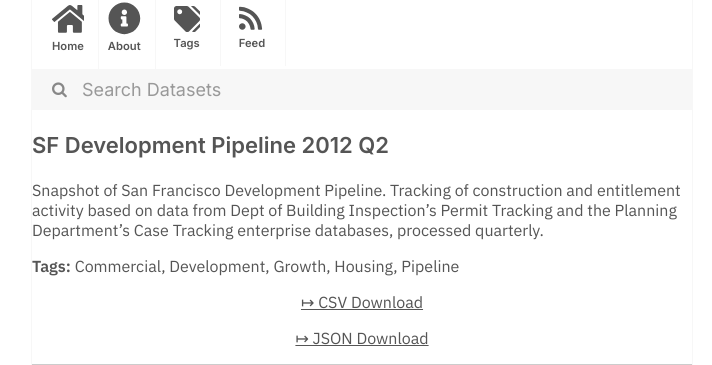
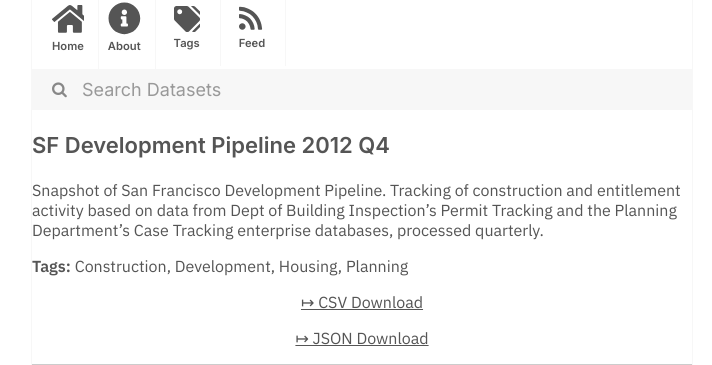
Before and after one commit to dayda-entities/city-of-san-francisco, a Jekyll site: the page built from _posts/2020-11-10-sf-development-pipeline-2012-q.md, in a window 1280 px wide. Shown: the part 216-581 px from the top of the page, without its empty margins (278-990 px from the left). Built offline with Jekyll 4.4.1, drawn with Linux system fonts in a browser that asks for light colours.

```diff
--- a/_posts/2020-11-10-sf-development-pipeline-2012-q.md
+++ b/_posts/2020-11-10-sf-development-pipeline-2012-q.md
@@ -1,19 +1,18 @@
 ---
-title: SF Development Pipeline 2012 Q2
-created: '2020-11-10T16:56:58.558109'
-modified: '2020-11-10T16:56:58.558119'
+title: SF Development Pipeline 2012 Q4
+created: '2020-11-10T16:56:21.331633'
+modified: '2020-11-10T16:56:21.331646'
 state: active
 type: dataset
 tags:
-  - Commercial
+  - Construction
   - Development
-  - Growth
   - Housing
-  - Pipeline
+  - Planning
 groups:
   - Local Government
-csv_url: 'https://data.sfgov.org/api/views/ugxk-ztb8/rows.csv?accessType=DOWNLOAD'
-json_url: 'https://data.sfgov.org/api/views/ugxk-ztb8/rows.json?accessType=DOWNLOAD'
+csv_url: 'https://data.sfgov.org/api/views/b2bw-u33d/rows.csv?accessType=DOWNLOAD'
+json_url: 'https://data.sfgov.org/api/views/b2bw-u33d/rows.json?accessType=DOWNLOAD'
 layout: post
 
 ---
```
